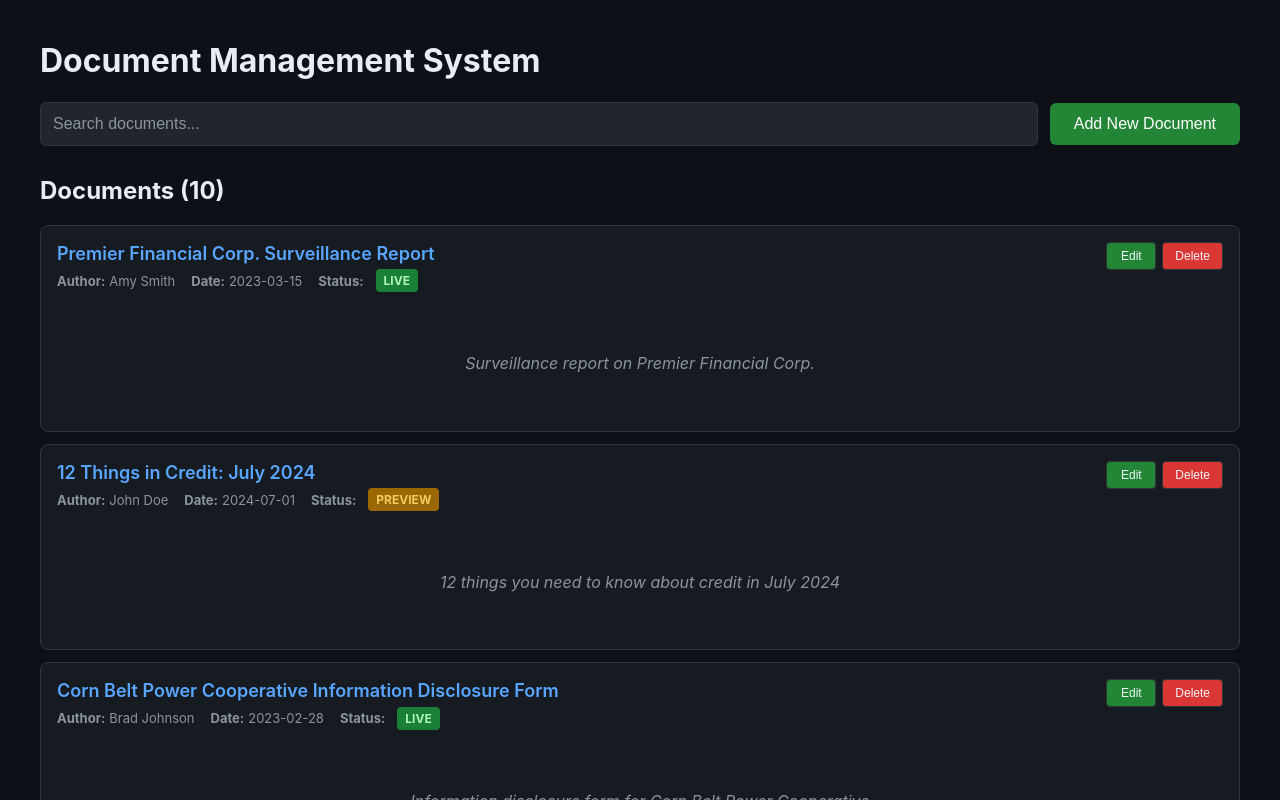
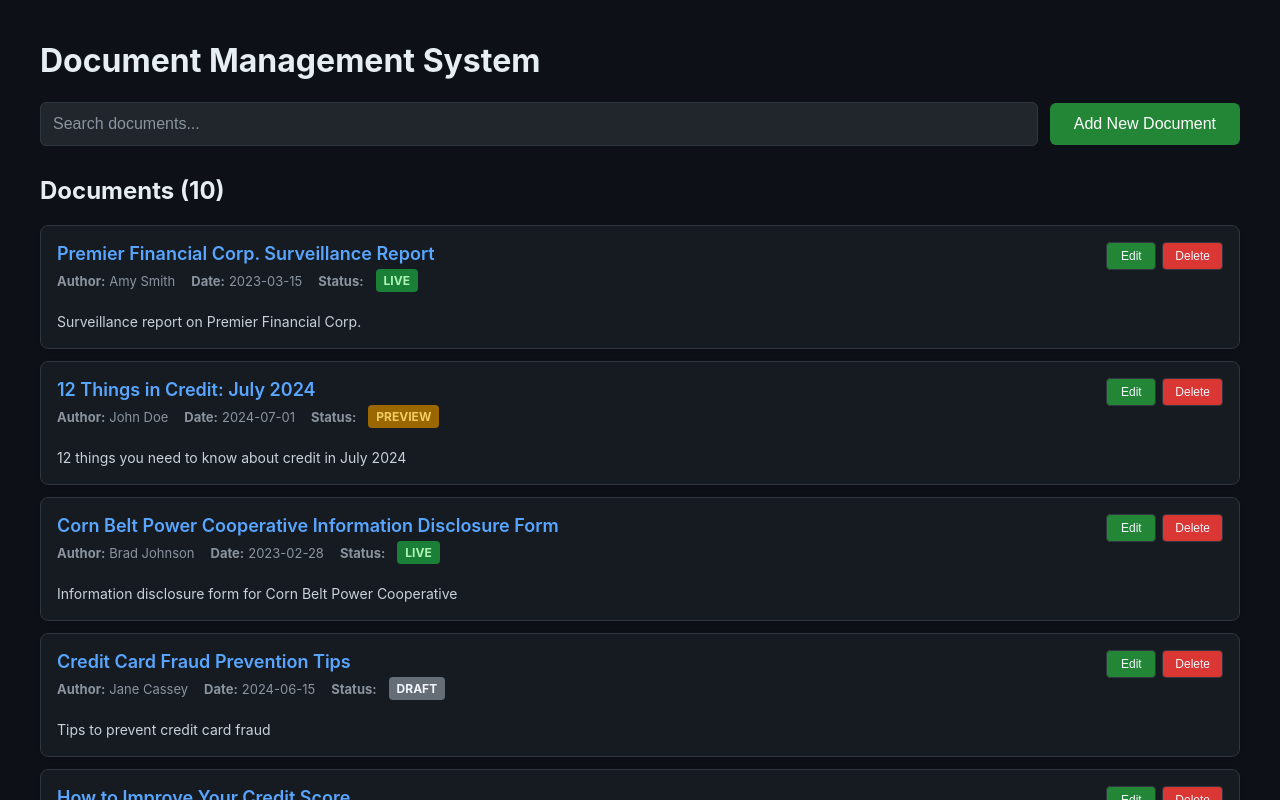
Before and after one commit to mrkybe/DocumentManager, a React (Create React App) app in the folder app/: page / in a window 1280 px wide. Shown: the top 800 px of the page. Built offline with nearby package versions, Linux system fonts and the light colour scheme.

Commit message:
Fix: Correct DocumentList CSS selector for empty state

```diff
--- a/app/src/components/DocumentList/DocumentList.css
+++ b/app/src/components/DocumentList/DocumentList.css
@@ -4,7 +4,7 @@
   margin-bottom: 20px;
 }
 
-.documents-list p {
+.documents-list > p {
   color: #8b949e;
   font-style: italic;
   text-align: center;
```
Also changed, not shown: app/playwright-report/index.html (+1 -1 lines).
